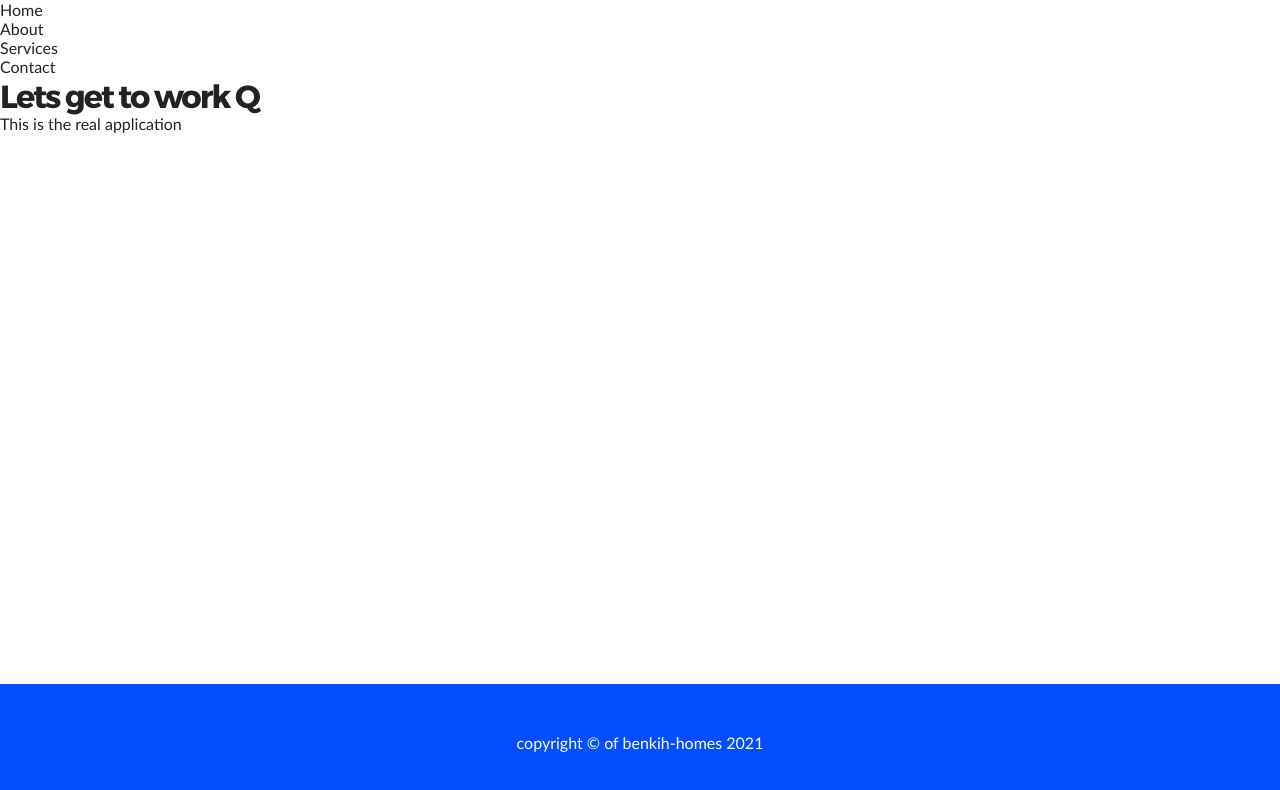
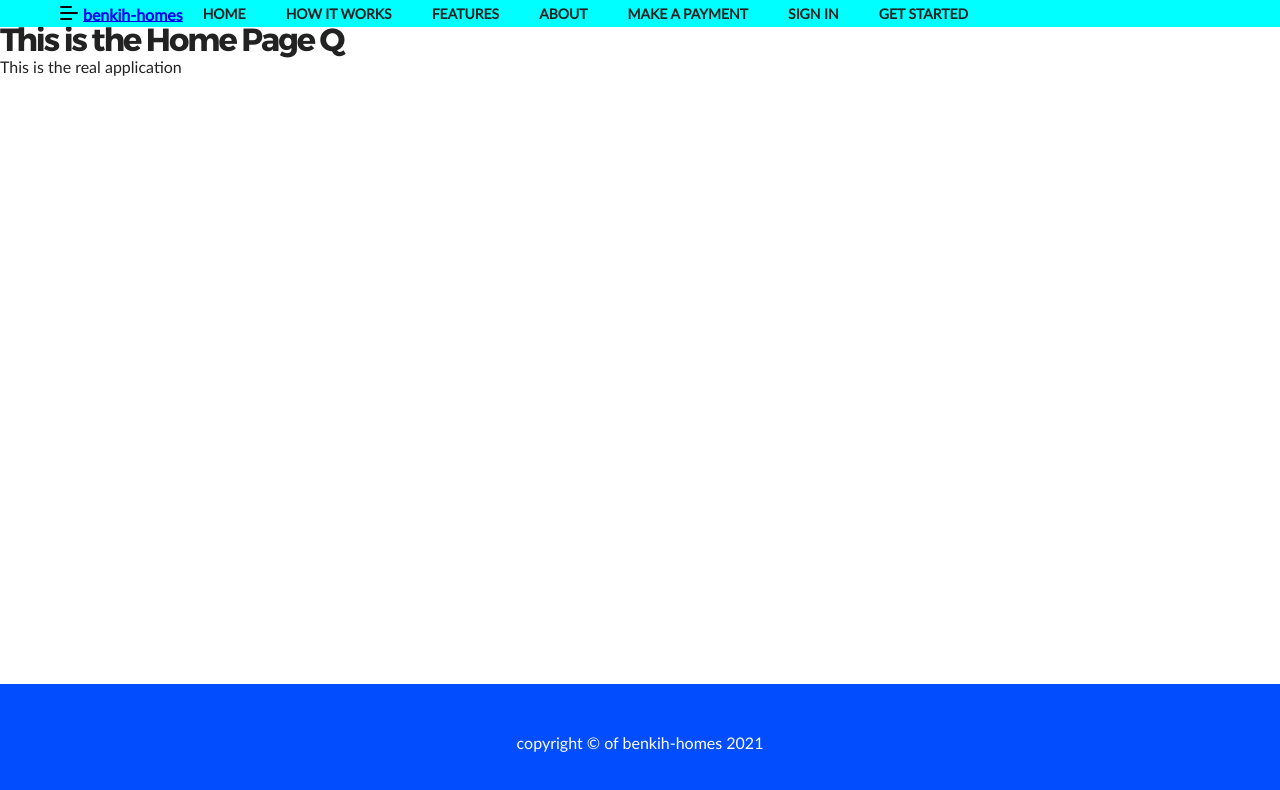
Before and after one commit to peterihimire/benkih-homes-react, a React (Create React App) app: page / in a window 1280 px wide. Shown: the top 790 px of the page. Built offline with nearby package versions, Linux system fonts and the light colour scheme.

Commit message:
Added banner, Navlinks, navlinksmob, navbar and it corresponding css files, worked on the homepage, navlinks

```diff
--- a/src/index.js
+++ b/src/index.js
@@ -1,14 +1,17 @@
-import React from 'react';
-import ReactDOM from 'react-dom';
-import './index.css';
-import App from './App';
-import reportWebVitals from './reportWebVitals';
+import React from "react";
+import ReactDOM from "react-dom";
+import "./index.css";
+import App from "./App";
+import reportWebVitals from "./reportWebVitals";
+import { BrowserRouter as Router } from "react-router-dom";
 
 ReactDOM.render(
   <React.StrictMode>
-    <App />
+    <Router>
+      <App />
+    </Router>
   </React.StrictMode>,
-  document.getElementById('root')
+  document.getElementById("root")
 );
 
 // If you want to start measuring performance in your app, pass a function
--- a/src/properties/pages/HomePage.js
+++ b/src/properties/pages/HomePage.js
@@ -1,19 +1,15 @@
 import React from "react";
 import Footer from "../../shared/components/Footer";
+import Navbar from "../../shared/components/Navigation/Navbar";
+import Banner from "../../shared/components/Banner";
 
 const HomePage = () => {
   return (
     <div id="page-container" className="App">
       <div id="content-wrapper">
-        <nav>
-          <ul>
-            <li>Home</li>
-            <li>About</li>
-            <li>Services</li>
-            <li>Contact</li>
-          </ul>
-        </nav>
-        <h1>Lets get to work Q</h1>
+        <Navbar />
+        <Banner />
+        <h1>This is the Home Page Q</h1>
         <p>This is the real application</p>
       </div>
 
--- /dev/null
+++ b/src/shared/components/Banner.js
@@ -0,0 +1,13 @@
+import React from "react";
+
+const Banner = () => {
+  return (
+    <header>
+      <div>
+        <h4>This is the Banner</h4>
+      </div>
+    </header>
+  );
+};
+
+export default Banner;
--- /dev/null
+++ b/src/shared/components/Navigation/NavLinks.css
@@ -0,0 +1,57 @@
+.navbar-main-links {
+  display: flex;
+  align-items: center;
+}
+.navbar-btn {
+  background: none;
+  /* border: solid 0.2rem var(--primaryColor);
+  border-radius: 0.4rem; */
+  border: none;
+  padding: 0.27rem 0.5rem 0rem 0.5rem;
+  outline: none;
+}
+.navbar-btn-icon {
+  font-size: 2rem;
+  color: var(--mainBlack);
+}
+.navbar-links {
+  height: 0;
+  overflow: hidden;
+  transition: var(--mainTransition);
+  list-style: none;
+}
+.navbar-links a {
+  display: block;
+  text-decoration: none;
+  padding: 1rem 2rem;
+  color: var(--mainBlack);
+  transition: var(--mainTransition);
+  font-size: 1.4rem;
+  text-transform: uppercase;
+  letter-spacing: var(--mainSpacing);
+  font-weight: bold;
+  text-align: left;
+}
+
+@media (min-width: 993px) {
+  .navbar-container {
+    max-width: 117rem;
+    margin: 0 auto;
+  }
+  .navbar-links {
+    height: auto;
+    display: flex;
+  }
+  .navbar-links a {
+    margin: 0 2rem;
+    padding: 0.5rem 0;
+    font-weight: bold;
+    color: var(--mainBlack);
+  }
+}
+@media (max-width: 992px) {
+}
+@media (max-width: 600px) {
+}
+@media screen and (min-width: 768px) {
+}
--- a/src/shared/components/Navigation/NavLinks.js
+++ b/src/shared/components/Navigation/NavLinks.js
@@ -0,0 +1,82 @@
+import React from "react";
+import "./NavLinks.css";
+import { NavLink } from "react-router-dom";
+
+const NavLinks = () => {
+  return (
+    <div className="navbar-main-links">
+      <ul className="navbar-links">
+        <li className="navbar-item">
+          <NavLink
+            exact
+            activeClassName="active"
+            className="navbar-single-link"
+            to="/"
+          >
+            home
+          </NavLink>
+        </li>
+        <li className="navbar-item">
+          <NavLink
+            activeClassName="active"
+            className="navbar-single-link"
+            to="/how-works"
+          >
+            how it works
+          </NavLink>
+        </li>
+        <li className="navbar-item">
+          <NavLink
+            activeClassName="active"
+            className="navbar-single-link"
+            to="/features"
+          >
+            features
+          </NavLink>
+        </li>
+        <li className="navbar-item">
+          <NavLink
+            activeClassName="active"
+            className="navbar-single-link"
+            to="/about"
+          >
+            about
+          </NavLink>
+        </li>
+      </ul>
+      <ul className="navbar-links">
+        <li className="navbar-item">
+          <NavLink
+            activeClassName="active"
+            className="navbar-single-link"
+            to="/make-payment"
+          >
+            make a payment
+          </NavLink>
+        </li>
+      </ul>
+      <ul className="navbar-links">
+        <li className="navbar-item">
+          <NavLink
+            activeClassName="active"
+            className="navbar-single-link"
+            to="/signin"
+          >
+            sign in
+          </NavLink>
+        </li>
+        <li className="navbar-item">
+          <NavLink
+            activeClassName="active"
+            className="navbar-single-link"
+            to="/signup"
+          >
+            get started
+          </NavLink>
+        </li>
+      </ul>
+    </div>
+  );
+};
+
+export default NavLinks;
--- /dev/null
+++ b/src/shared/components/Navigation/Navbar.css
@@ -0,0 +1,22 @@
+.navbar {
+  position: fixed;
+  top: 0;
+  left: 0;
+  width: 100%;
+  background-color: aqua;
+}
+/* .navbar-container {
+  max-width: 117rem;
+  margin: 0 auto;
+} */
+.navbar-main {
+  display: flex;
+  /* justify-content: space-between; */
+  align-items: center;
+}
+@media screen and (min-width: 768px) {
+  .navbar-container {
+    max-width: 117rem;
+    margin: 0 auto;
+  }
+}
--- /dev/null
+++ b/src/shared/components/Navigation/Navbar.js
@@ -0,0 +1,34 @@
+import React from "react";
+import "./Navbar.css";
+import { Link } from "react-router-dom";
+import NavLinks from "../../components/Navigation/NavLinks";
+import MenuIcon from "../../../assets/menu-icon.svg";
+
+const Navbar = () => {
+  return (
+    <nav className="navbar">
+      <div className="navbar-container">
+        <div className="navbar-main">
+          <div className="navbar-head">
+            <button
+              className="navbar-btn"
+              type="button"
+              // onClick={props.clicked}
+            >
+              <img src={MenuIcon} alt="menu icon" className="menu-icon" />
+            </button>
+            <Link to="/" className="logo">
+              <strong>
+                benkih<span>-homes</span>{" "}
+              </strong>
+            </Link>
+          </div>
+
+          <NavLinks />
+        </div>
+      </div>
+    </nav>
+  );
+};
+
+export default Navbar;
```
Also changed, not shown: src/shared/components/Navigation/NavLinksMob.js (+8 -0 lines), src/shared/components/Navigation/NavLinksMob.css (added).
